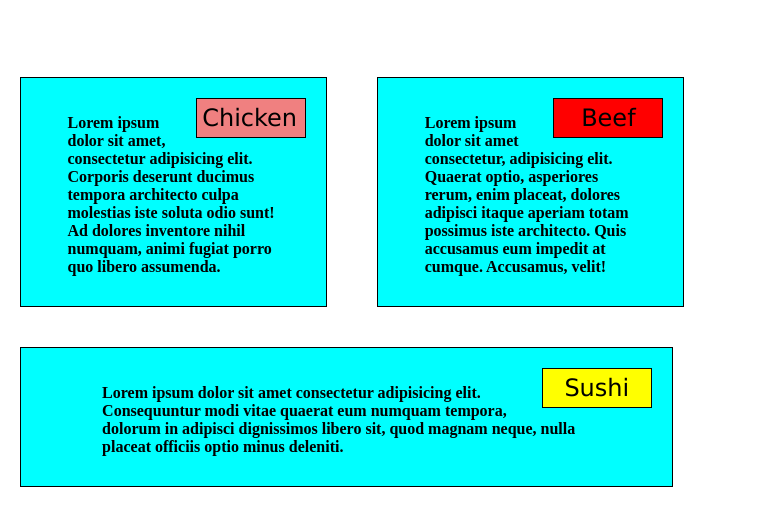
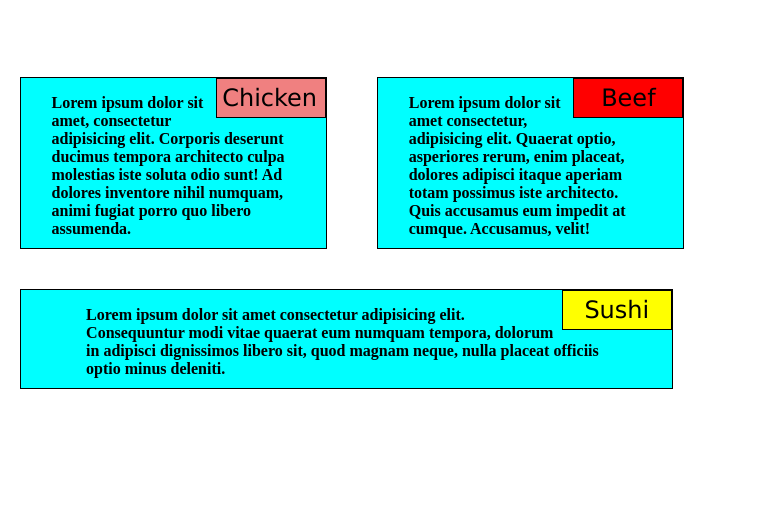
Before and after one commit to AlexLinca/coursera-class, a plain HTML site: page module2-solution/index.html in a window 768 px wide. Shown: the part 90-616 px from the top of the page. Drawn offline with Linux system fonts and the light colour scheme.

Commit message:
ffffuuucckk

```diff
--- a/module2-solution/module2-solution.css
+++ b/module2-solution/module2-solution.css
@@ -50,8 +50,6 @@ p{
 section {
   width:150px;
   background-color: aqua;
-  margin-top:20px;
-  padding:20px;
 
 }
 
@@ -190,8 +188,6 @@ section {
     #p1,#p2,#p3{
       padding: 0px;
       width:80%;
-      height:50%;
-
       margin-bottom:10px;
 
     }
```
Also changed, not shown: 1 other file.
